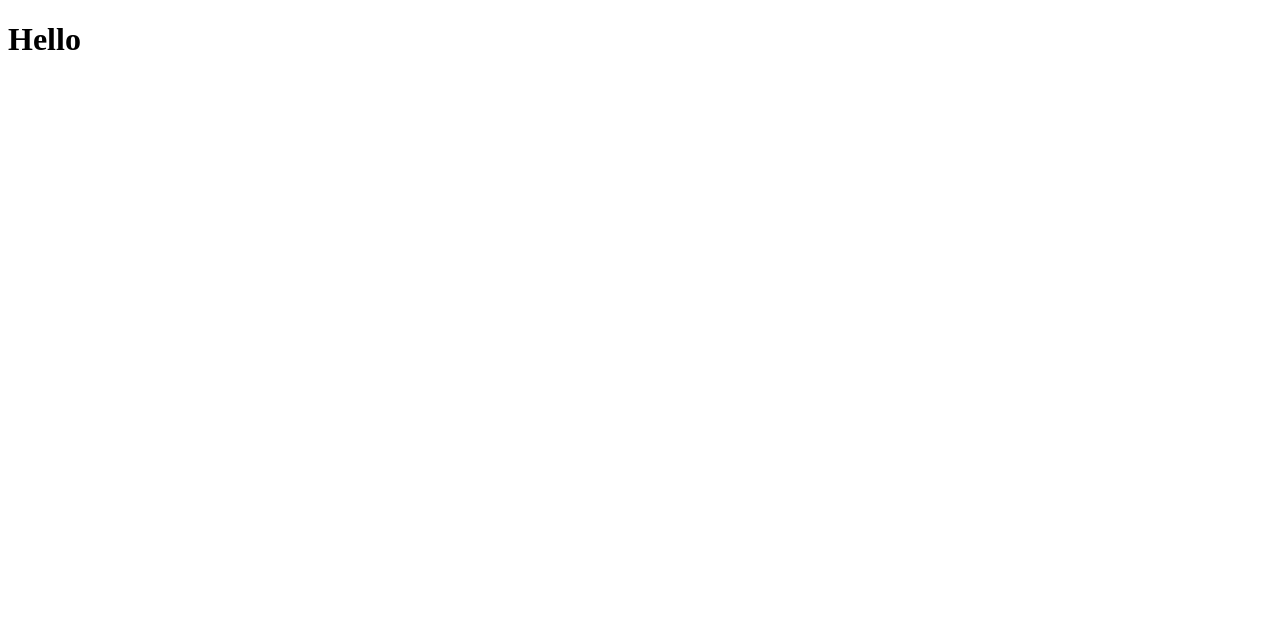
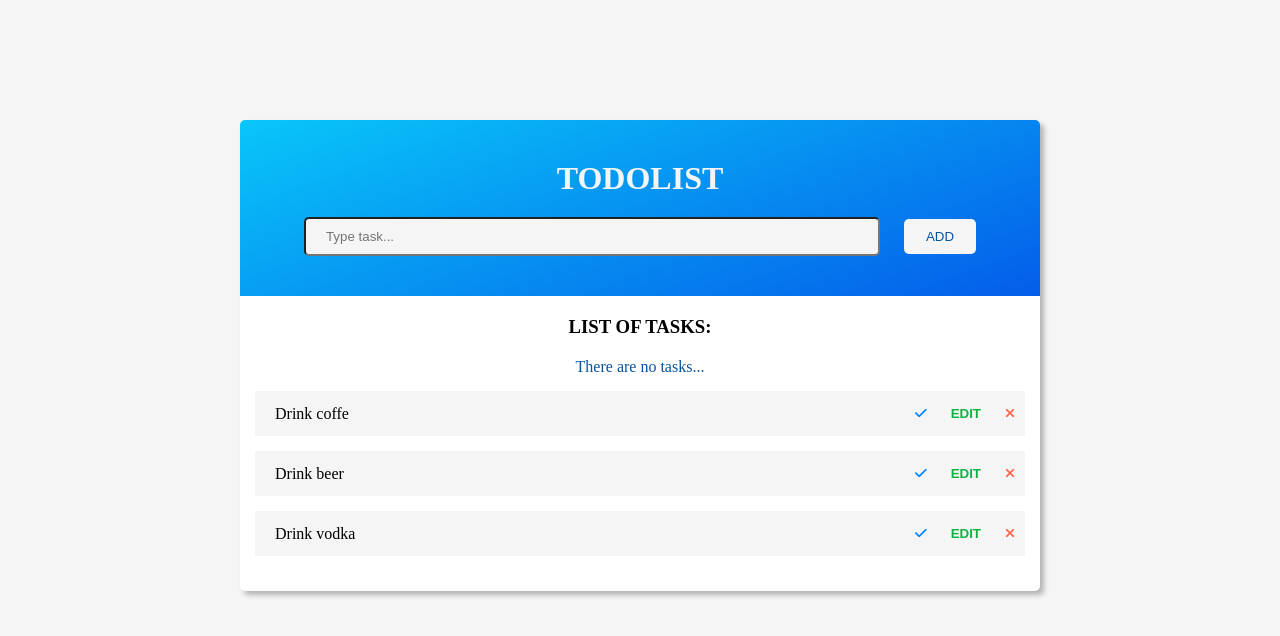
Before and after one commit to Bartek0074/ToDoListJS, a plain HTML site: page index.html in a window 1280 px wide. Drawn offline with Linux system fonts and the light colour scheme.

Commit message:
added html and css

```diff
--- a/index.html
+++ b/index.html
@@ -5,8 +5,57 @@
     <meta http-equiv="X-UA-Compatible" content="IE=edge">
     <meta name="viewport" content="width=device-width, initial-scale=1.0">
     <title>ToDoListJS</title>
+    <link rel="stylesheet" href="styles.css">
+    <script src="https://kit.fontawesome.com/44f399a034.js" crossorigin="anonymous"></script>
 </head>
 <body>
-    <h1>Hello</h1>
+    <div class="todo">
+        <div class="header">
+            <h1>ToDoList</h1>
+            <input type="text" class="todo-input" placeholder="Type task...">
+            <button class="add-btn">Add</button>
+        </div>
+
+        <div class="todolist">
+            <h3>List of tasks:</h3>
+            <p class="alert-info">There are no tasks...</p>
+            <ul>
+                <li id="test">
+                    Drink coffe
+                    <div class="tools">
+                        <button class="complete"><i class="fas fa-check"></i></button>
+                        <button class="edit">EDIT</button>
+                        <button class="delete"><i class="fas fa-times"></i></button>
+                    </div>
+                </li>
+                <li id="test2">
+                    Drink beer
+                    <div class="tools">
+                        <button class="complete"><i class="fas fa-check"></i></button>
+                        <button class="edit">EDIT</button>
+                        <button class="delete"><i class="fas fa-times"></i></button>
+                    </div>
+                </li>
+                <li id="test3">
+                    Drink vodka
+                    <div class="tools">
+                        <button class="complete"><i class="fas fa-check"></i></button>
+                        <button class="edit">EDIT</button>
+                        <button class="delete"><i class="fas fa-times"></i></button>
+                    </div>
+                </li>
+            </ul>
+        </div>
+    </div>
+
+    <div class="popup">
+        <h3>Edit task:</h3>
+        <div class="popup-body">
+            <p class="popup-info"></p>
+            <input type="text" class="popup-input" placeholder="Type edited task:">
+            <button class="popup-btn accept">Confirm</button>
+            <button class="popup-btn cancel">Cancel</button>
+        </div>
+    </div>
 </body>
 </html>
--- /dev/null
+++ b/styles.css
@@ -0,0 +1,186 @@
+*{
+    box-sizing: border-box;
+    margin: 0;
+    padding: 0;
+}
+
+:root {
+    --deep-dark: rgb(26, 26, 26);
+    --light-dark: rgb(79, 82, 92);
+    --light-blue: rgb(0, 132, 255);
+    --dark-blue: rgb(2, 84, 161);
+    --light: rgb(245, 245, 245);
+}
+
+body {
+    display: flex;
+    justify-content: center;
+    margin-top: 120px;
+    background-color: var(--light);
+}
+
+h1 {
+    margin-bottom: 20px;
+    color: var(--light);
+    text-transform: uppercase;
+}
+
+.todo {
+    width: 800px;
+    text-align: center;
+    background-color: #fff;
+    box-shadow: 4px 4px 5px rgba(82, 82, 82, .4);
+    border-radius: 5px;
+}
+
+.header {
+    padding: 40px;
+    border-radius: 5px 5px 0 0;
+    background-image: linear-gradient(340deg, #045de9 0%, #09c6f9 100%);
+}
+
+.todo-input {
+    width: 80%;
+    padding: 10px 20px;
+    margin-right: 20px;
+    border-radius: 5px;
+    color: var(--light-dark);
+    background-color: var(--light);
+}
+
+.alert-info {
+    margin-top: 20px;
+    color: var(--dark-blue);
+}
+
+.add-btn {
+    padding: 10px 22px;
+    border: none;
+    border-radius: 5px;
+    color: var(--dark-blue);
+    background-color: var(--light);
+    text-transform: uppercase;
+    cursor: pointer;
+    transition: background-color .3s, color .3s;
+}
+
+.add-btn:hover{
+    color: #fff;
+    background-color: var(--light-dark);
+}
+
+.todolist {
+    padding: 20px 0;
+}
+
+.todolist h3 {
+    text-transform: uppercase;
+    margin-bottom: 16px;
+}
+
+.todolist li {
+    display: flex;
+    justify-content: space-between;
+    align-items: center;
+    margin: 15px;
+    padding-left: 20px;
+    text-align-last: left;
+    list-style: none;
+    background-color: var(--light);
+}
+
+.tools {
+    display: inline-block;
+}
+
+.tools button {
+    padding: 15px 10px;
+    border: none;
+    background-color: transparent;
+    cursor: pointer;
+    transition: background-color .3s;
+}
+
+.tools button:hover{
+    background-color: #ddd;
+}
+
+.complete {
+    color: var(--light-blue);
+}
+
+.edit {
+    font-weight: bold;
+    color: rgb(15, 179, 69);
+}
+
+.delete {
+    color: tomato;
+}
+
+.completed {
+    font-size: 12px;
+    font-style: italic;
+    color: var(--light-dark);
+    text-decoration: line-through;
+}
+
+.popup {
+    display: none;
+    justify-content: center;
+    align-items: center;
+    flex-direction: column;
+    position: fixed;
+    bottom: 20px;
+    left: 50%;
+    transform: translateX(-50%);
+    width: 800px;
+    color: var(--light);
+    background-color: var(--light-dark);
+    border-radius: 5px;
+}
+
+.popup h3 {
+    padding: 20px;
+}
+
+.popup-info {
+    margin-bottom: 20px;
+    color: var(--light);
+}
+
+.popup-body {
+    display: flex;
+    justify-content: center;
+    flex-wrap: wrap;
+    width: 90%;
+    padding: 10px;
+}
+
+.popup-input {
+    width: 100%;
+    padding: 10px 20px;
+    border: none;
+    border-radius: 5px;
+    color: var(--light-dark);
+    background-color: var(--light);
+}
+
+.popup-btn {
+    display: inline-block;
+    width: 30%;
+    padding: 10px 22px;
+    margin: 20px;
+    border: none;
+    border-radius: 5px;
+    color: var(--deep-dark);
+    background-color: var(--light);
+    text-transform: uppercase;
+    cursor: pointer;
+    transition: background-color .3s, color .3s;
+}
+
+.popup-btn:hover{
+    color: #fff;
+    background-color: var(--light-blue);
+}
```
